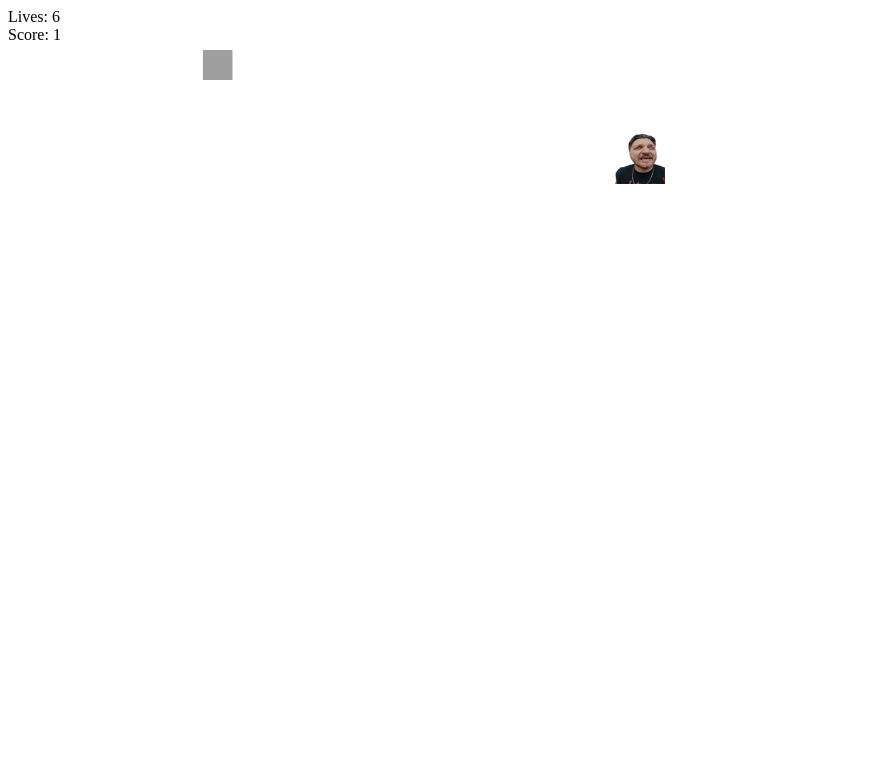
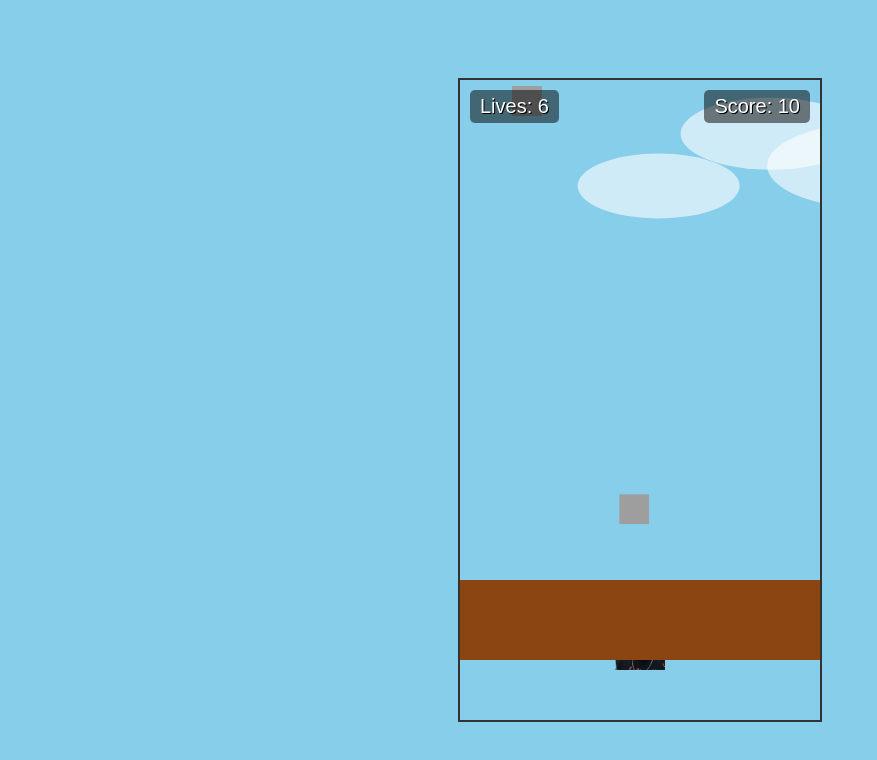
Before and after one commit to Viktorprokushev0707/cheburek, a plain HTML site: page index.html in a window 1280 px wide. Shown: the whole page, without its empty margins (0-877 px from the left). Drawn offline with Linux system fonts and the light colour scheme.

Commit message:
Update style.css32ке432

```diff
--- a/style.css
+++ b/style.css
@@ -1,3 +1,92 @@
+body {
+    margin: 0;
+    overflow: hidden;
+    background-color: #87CEEB; /* Light Sky Blue */
+    display: flex;
+    justify-content: center;
+    align-items: center;
+    height: 100vh;
+    font-family: 'Arial', sans-serif;
+}
+
+#game-container {
+    width: 360px;
+    height: 640px;
+    position: relative;
+    border: 2px solid #333;
+    overflow: hidden;
+    background: none;
+}
+
+#game-canvas {
+    display: block;
+    width: 100%;
+    height: 100%;
+}
+
+#score-board {
+    position: absolute;
+    top: 10px;
+    left: 10px;
+    right: 10px;
+    display: flex;
+    justify-content: space-between;
+    font-size: 20px;
+    color: #fff;
+    text-shadow: 1px 1px #000;
+    z-index: 10;
+}
+
+#lives, #score {
+    background-color: rgba(0,0,0,0.5);
+    padding: 5px 10px;
+    border-radius: 5px;
+}
+
+#game-over-screen {
+    position: absolute;
+    top: 50%;
+    left: 50%;
+    transform: translate(-50%, -50%);
+    background-color: rgba(0, 0, 0, 0.8);
+    color: white;
+    padding: 20px;
+    border-radius: 10px;
+    text-align: center;
+    z-index: 20;
+}
+
+#game-over-screen h2 {
+    margin-bottom: 20px;
+}
+
+#restart-button {
+    padding: 10px 20px;
+    font-size: 18px;
+    cursor: pointer;
+    background-color: #4CAF50;
+    color: white;
+    border: none;
+    border-radius: 5px;
+}
+
+#restart-button:hover {
+    background-color: #45a049;
+}
+
+/* Земля */
+#game-container::after {
+    content: '';
+    position: absolute;
+    bottom: 60px; /* Сделано выше, чтобы оставить место под стрелки */
+    left: 0;
+    width: 100%;
+    height: 80px; /* Толще, чем было */
+    background-color: #8B4513;
+    z-index: 2;
+}
+
+/* Стрелки управления */
 .game-arrows {
     position: absolute;
     left: 0;
@@ -8,7 +97,7 @@
     justify-content: space-between;
     align-items: center;
     z-index: 10;
-    pointer-events: none; /* чтобы стрелки не мешали canvas если их нет */
+    pointer-events: none; /* стрелки не мешают canvas, кроме своих кнопок */
 }
 .arrow-btn {
     pointer-events: auto;
@@ -25,6 +114,7 @@
     margin: 0 20px;
     cursor: pointer;
     transition: background 0.2s;
+    box-shadow: 0 4px 16px rgba(0,0,0,0.15);
 }
 .arrow-btn:active {
     background: #e0e0e0;
```
